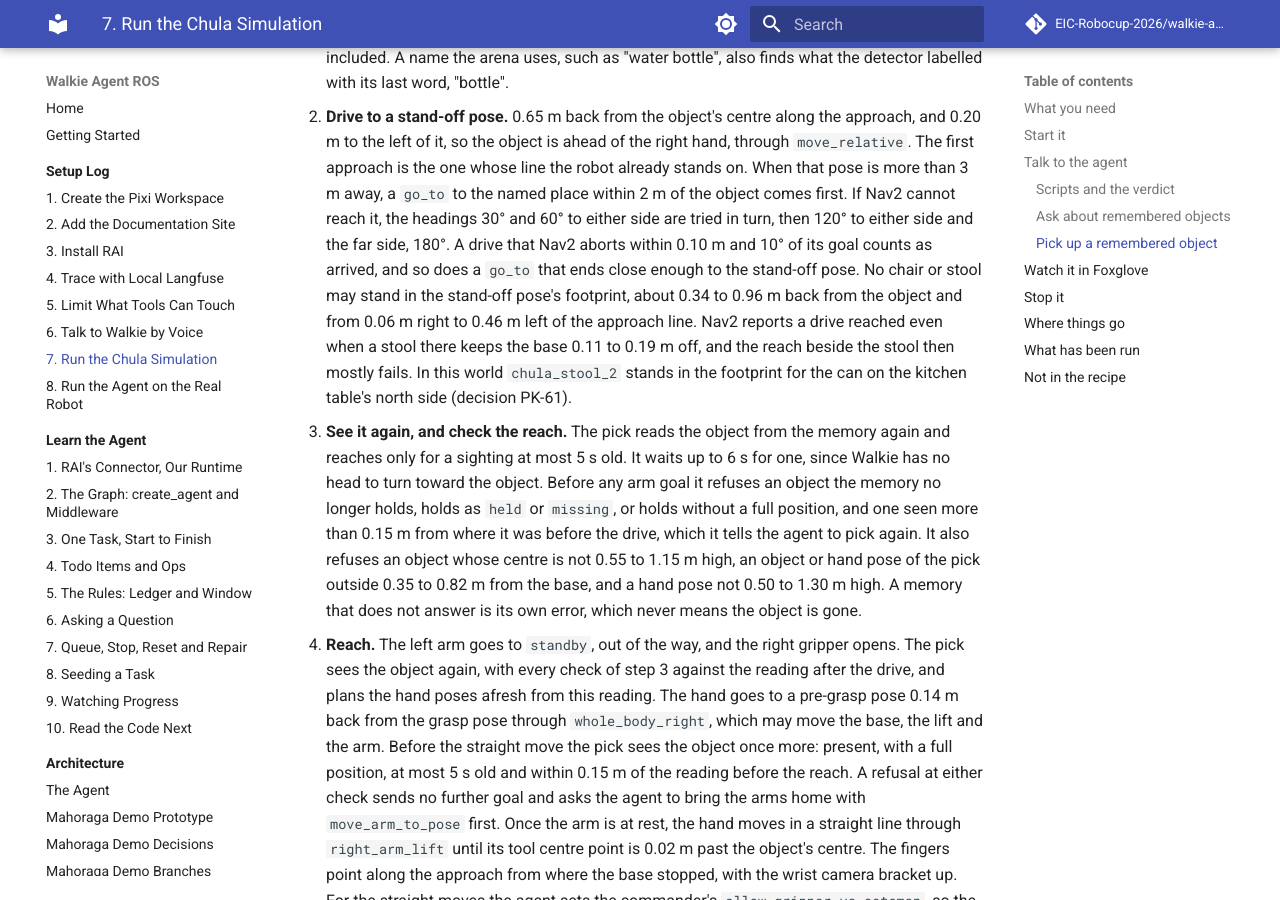
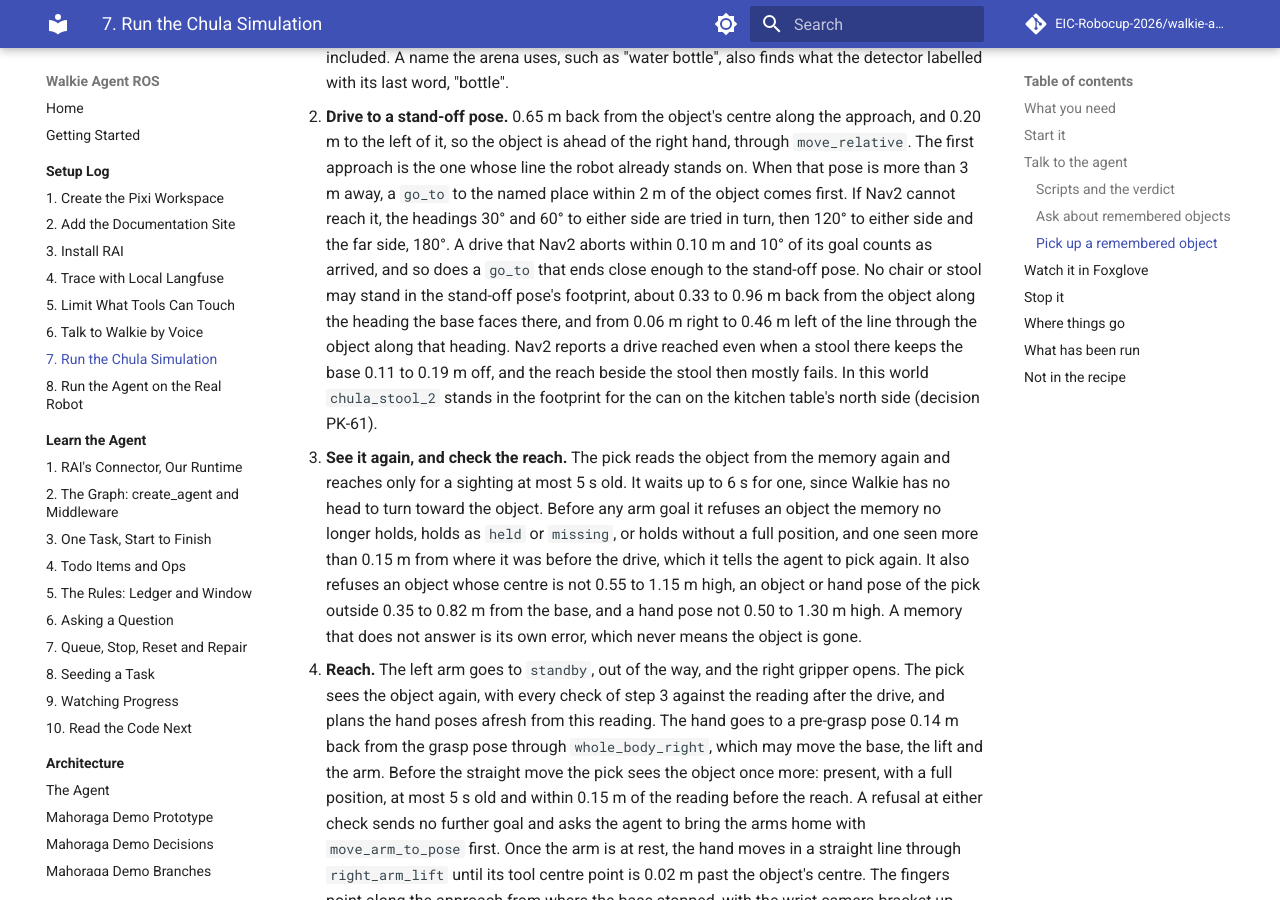
Before and after one commit to EIC-Robocup-2026/walkie-agent-ros, an MkDocs documentation site: the page built from docs/setup/08-chula-simulation.md, in a window 1280 px wide and 900 px high, scrolled down 9597 px. Built offline with MkDocs 1.6.1 and Material for MkDocs 9.7.7, drawn with Linux system fonts in a browser that asks for light colours; comment, search, counter and statistics services are not loaded.

Commit message:
docs: correct pk-61's footprint clearance and run counts

```diff
--- a/docs/setup/08-chula-simulation.md
+++ b/docs/setup/08-chula-simulation.md
@@ -443,9 +443,10 @@ the tool log shows each as a call:
    then 120° to either side and the far side, 180°.
    A drive that Nav2 aborts within 0.10 m and 10° of its goal counts as
    arrived, and so does a `go_to` that ends close enough to the stand-off pose.
-   No chair or stool may stand in the stand-off pose's footprint, about 0.34
-   to 0.96 m back from the object and from 0.06 m right to 0.46 m left of the
-   approach line. Nav2 reports a drive reached even when a stool there keeps
+   No chair or stool may stand in the stand-off pose's footprint, about 0.33
+   to 0.96 m back from the object along the heading the base faces there, and
+   from 0.06 m right to 0.46 m left of the line through the object along that
+   heading. Nav2 reports a drive reached even when a stool there keeps
    the base 0.11 to 0.19 m off, and the reach beside the stool then mostly
    fails. In this world `chula_stool_2` stands in the footprint for the can
    on the kitchen table's north side (decision PK-61).
```
Also changed, not shown: docs/architecture/mahoraga-demo-decisions.md (+1 -1 lines).
